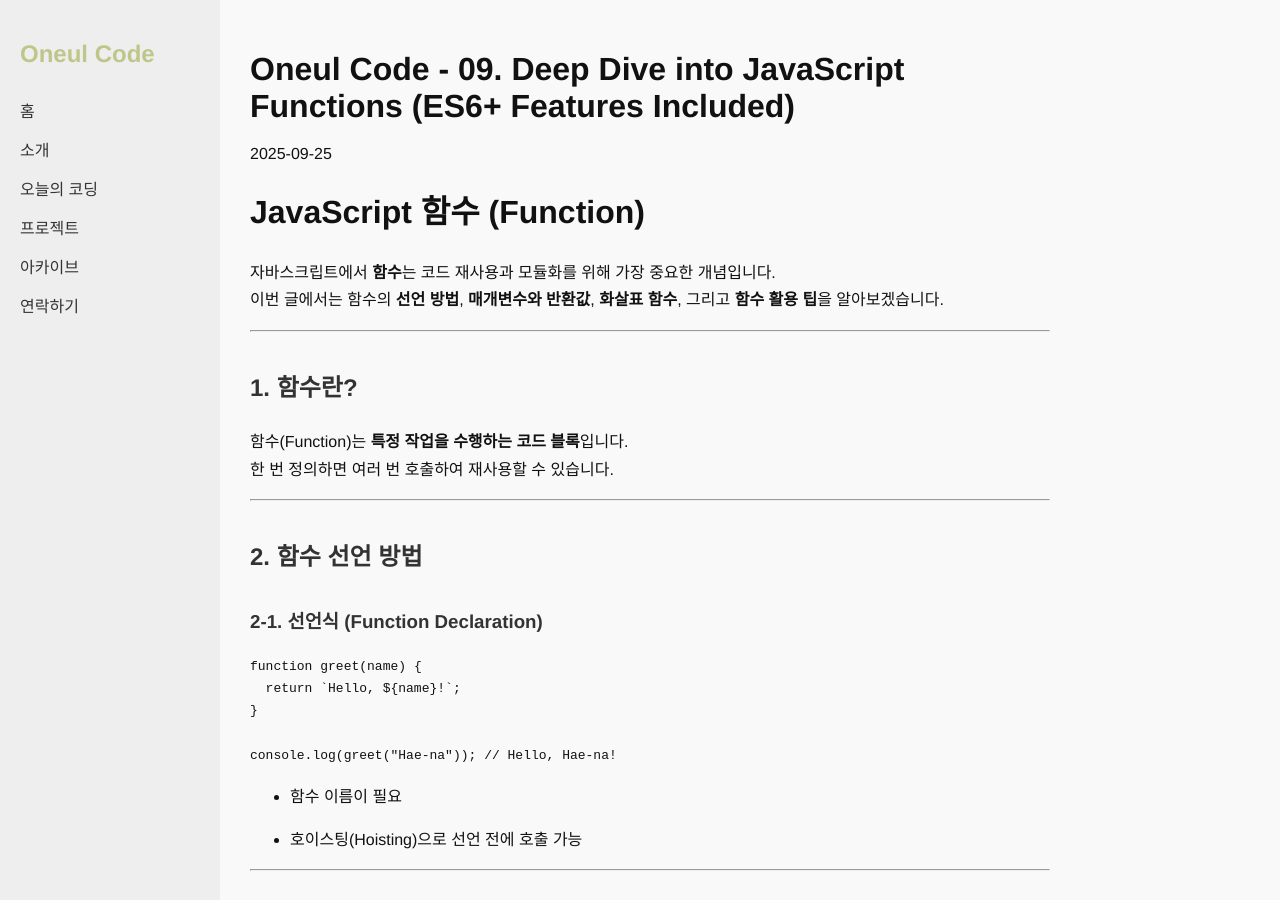
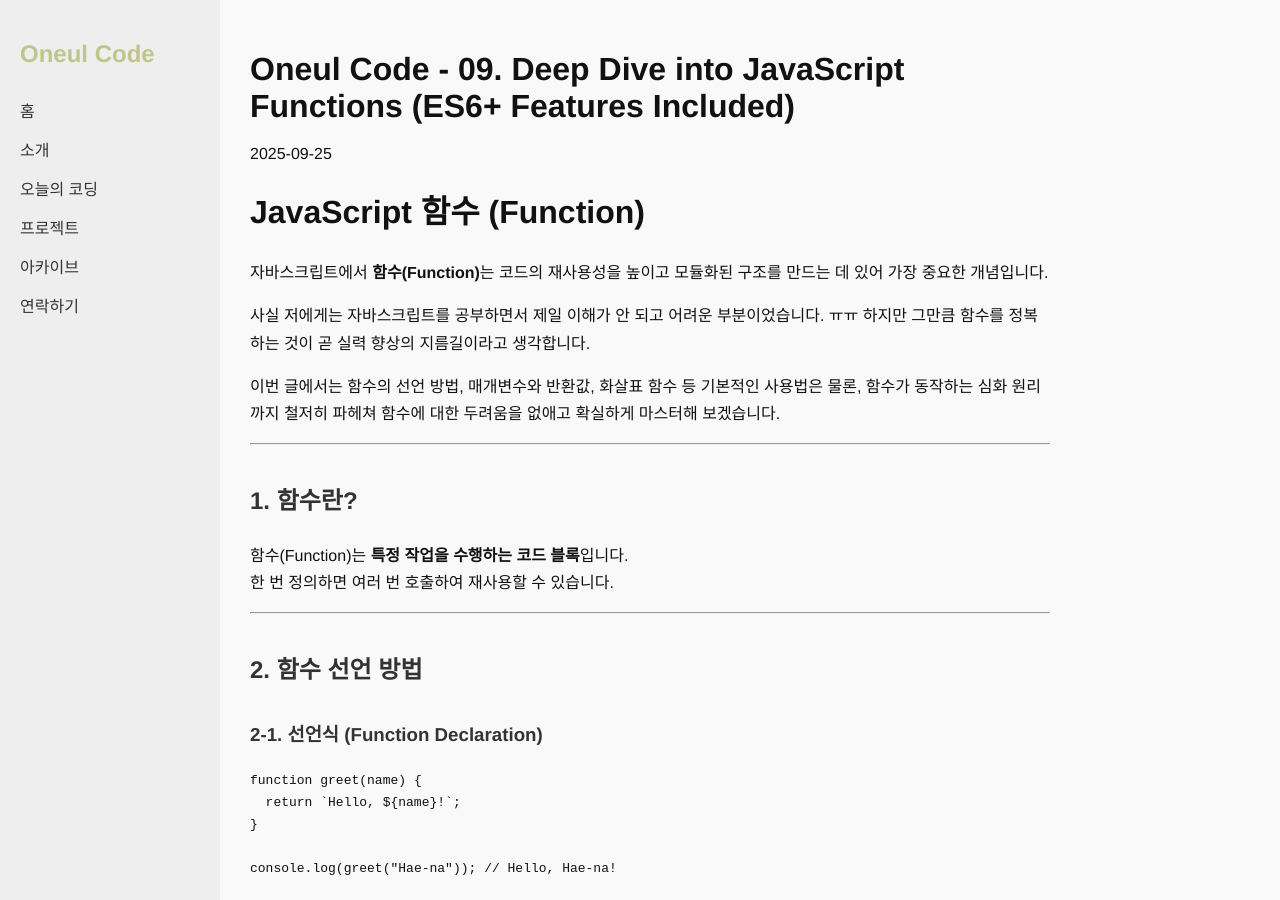
Before and after one commit to qwezxc3810/qwezxc3810.github.io, a Jekyll site: the page built from _posts/2025-09-25-09.md, in a window 1280 px wide and 900 px high. Built offline with Jekyll 4.4.1, drawn with Linux system fonts in a browser that asks for light colours.

Commit message:
오타 수정

````diff
--- a/_posts/2025-09-25-09.md
+++ b/_posts/2025-09-25-09.md
@@ -7,8 +7,12 @@ categories: dev
 
 # JavaScript 함수 (Function)
 
-자바스크립트에서 **함수**는 코드 재사용과 모듈화를 위해 가장 중요한 개념입니다.
-이번 글에서는 함수의 **선언 방법**, **매개변수와 반환값**, **화살표 함수**, 그리고 **함수 활용 팁**을 알아보겠습니다.
+자바스크립트에서 **함수(Function)**는 코드의 재사용성을 높이고 모듈화된 구조를 만드는 데 있어 가장 중요한 개념입니다.
+
+사실 저에게는 자바스크립트를 공부하면서 제일 이해가 안 되고 어려운 부분이었습니다. ㅠㅠ
+하지만 그만큼 함수를 정복하는 것이 곧 실력 향상의 지름길이라고 생각합니다.
+
+이번 글에서는 함수의 선언 방법, 매개변수와 반환값, 화살표 함수 등 기본적인 사용법은 물론, 함수가 동작하는 심화 원리까지 철저히 파헤쳐 함수에 대한 두려움을 없애고 확실하게 마스터해 보겠습니다.
 
 ---
 
@@ -257,7 +261,7 @@ greet("Hae-na", () => console.log("함수 호출 완료!"));
 ```js
 // 함수를 반환하는 고차 함수 (클로저를 활용)
 function createMultiplier(factor) {
-  return function(number) {
+  return function (number) {
     return number * factor;
   };
 }
@@ -265,7 +269,7 @@ function createMultiplier(factor) {
 const double = createMultiplier(2);
 const triple = createMultiplier(3);
 
-console.log(double(5));  // 10
+console.log(double(5)); // 10
 console.log(triple(5)); // 15
 ```
 
````
Also changed, not shown: _posts/2025-09-24-08.md (+4 -1 lines).
